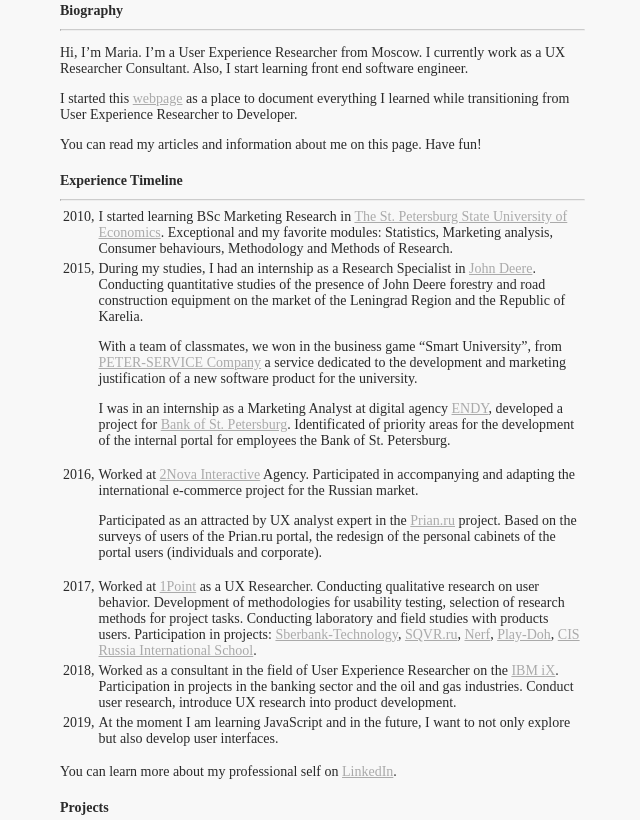
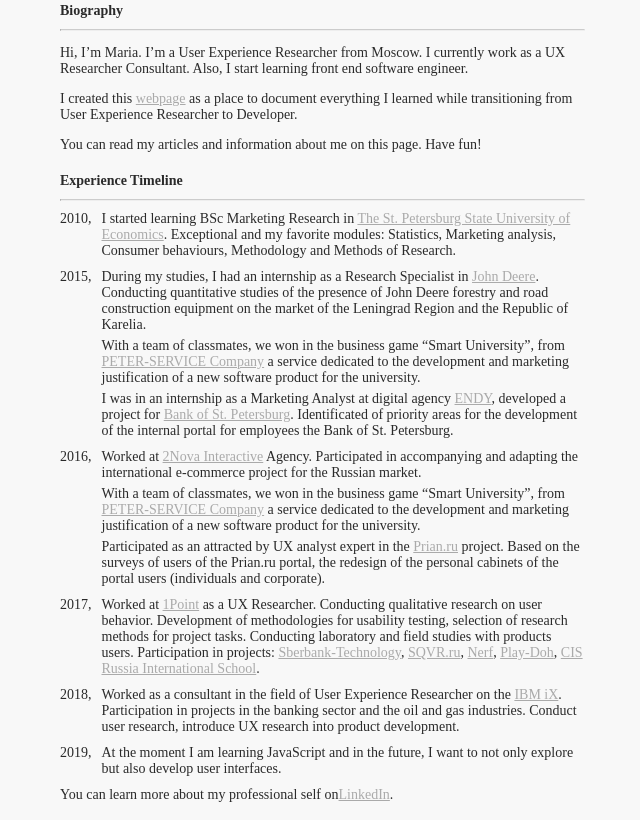
Before and after one commit to mpmqqq/UX-Profile, a plain HTML site: page index.html in a window 1280 px wide. Shown: the part 536-1356 px from the top of the page, without its empty margins (190-830 px from the left). Drawn offline with Linux system fonts and the light colour scheme; a web font is replaced by a local one.

Commit message:
Change Timeline

```diff
--- a/index.html
+++ b/index.html
@@ -29,7 +29,7 @@
                             <h2 id="biography" class="header-item"><a class="header" href="#">Biography</a></h2>
                             <hr class="line">
                                 <p class="section-content__text-item">Hi, I’m Maria. I’m a User Experience Researcher from Moscow. I currently work as a UX Researcher Consultant. Also, I start learning front end software engineer.</p>
-                                <p class="section-content__text-item">I started this <a class="link-underline" href="https://marypavlenko.github.io/UX-Profile/">webpage</a> as a place to document everything I learned while transitioning from User Experience Researcher to Developer.</p>
+                                <p class="section-content__text-item">I created this <a class="link-underline" href="https://marypavlenko.github.io/UX-Profile/">webpage</a> as a place to document everything I learned while transitioning from User Experience Researcher to Developer.</p>
                                 <p class="section-content__text-item">You can read my articles and information about me on this page. Have fun!</p>
                         </div>
                     </div>
@@ -37,40 +37,39 @@
                         <div class="section-content__block">
                             <h2 id="timeline" class="header-item"><a class="header" href="#">Experience Timeline</a></h2>
                             <hr class="line">
-                            <table class="section-content__list-item">
-                                <tr>
-                                    <td class="td__text-item section-content__text-item">2010,</td>
-                                    <td class="td__text-item section-content__text-item">I started learning BSc Marketing Research in <a class="link-underline" href="http://en.unecon.ru/">The St. Petersburg State University of Economics</a>. Exceptional and my favorite modules: Statistics, Marketing analysis, Consumer behaviours, Methodology and Methods of Research.</td>
-                                </tr>
-                                <tr>
-                                    <td class="td__text-item section-content__text-item">2015,</td>
-                                    <td class="td__text-item section-content__text-item">
-                                        During my studies, I had an internship as a Research Specialist in <a class="link-underline" href="https://www.deere.ru/ru/">John Deere</a>. Conducting quantitative studies of the presence of John Deere forestry and road construction equipment on the market of the Leningrad Region and the Republic of Karelia.
-                                        <p>With a team of classmates, we won in the business game “Smart University”, from <a class="link-underline" href="https://www.billing.ru/en">PETER-SERVICE Company</a> a service dedicated to the development and marketing justification of a new software product for the university.</p>
-                                        <p>I was in an internship as a Marketing Analyst at digital agency <a class="link-underline" href="https://endylab.ru/">ENDY</a>, developed a project for <a class="link-underline" href="https://endylab.ru/projects/branding/bspb">Bank of St. Petersburg</a>. Identificated of priority areas for the development of the internal portal for employees the Bank of St. Petersburg.</p>
-                                    </td>
-                                </tr>
-                                <tr>
-                                    <td class="td__text-item section-content__text-item">2016,</td>
-                                    <td class="td__text-item section-content__text-item">
-                                        Worked at <a class="link-underline" href="https://2nova.com">2Nova Interactive</a> Agency. Participated in accompanying and adapting the international e-commerce project for the Russian market.
-                                        <p>Participated as an attracted by UX analyst expert in the <a class="link-underline" href="https://prian.ru/">Prian.ru</a> project. Based on the surveys of users of the Prian.ru portal, the redesign of the personal cabinets of the portal users (individuals and corporate).</p>
-                                    </td>
-                                </tr>
-                                <tr>
-                                    <td class="td__text-item section-content__text-item">2017,</td>
-                                    <td class="td__text-item section-content__text-item">Worked at <a class="link-underline" href="http://1point.ru/">1Point</a> as a UX Researcher. Conducting qualitative research on user behavior. Development of methodologies for usability testing, selection of research methods for project tasks. Conducting laboratory and field studies with products users. Participation in projects: <a class="link-underline" href="https://sber-tech.com">Sberbank-Technology</a>,  <a class="link-underline" href="https://sqvr.ru/">SQVR.ru</a>, <a class="link-underline" href="https://nerfrussia.ru/">Nerf</a>, <a class="link-underline" href="https://playdoh.hasbro.com/ru-ru">Play-Doh</a>, <a class="link-underline" href="https://cisrussia.com/">CIS Russia International School</a>.</td>
-                                </tr>
-                                <tr>
-                                    <td class="td__text-item section-content__text-item">2018,</td>
-                                    <td class="td__text-item section-content__text-item">Worked as a consultant in the field of User Experience Researcher on the <a class="link-underline" href="https://www.ibm.com/services/ibmix/">IBM iX</a>. Participation in projects in the banking sector and the oil and gas industries. Conduct user research, introduce UX research into product development.</td>
-                                </tr>
-                                <tr>
-                                    <td class="td__text-item section-content__text-item">2019,</td>
-                                    <td class="td__text-item section-content__text-item">At the moment I am learning JavaScript and in the future, I want to not only explore but also develop user interfaces.</td>
-                                </tr>
-                            </table>
-                            <p class="section-content__text-item">You can learn more about my professional self on <a class="link-underline" href="https://www.linkedin.com/in/mspavlenko/">LinkedIn</a>.</p>
+                            <div class="section-content__work">
+                                <div class="section-content__text-item">2010,</div>
+                                <div class="section-content__text-item section-content__work-item">I started learning BSc Marketing Research in <a class="link-underline" href="http://en.unecon.ru/">The St. Petersburg State University of Economics</a>. Exceptional and my favorite modules: Statistics, Marketing analysis, Consumer behaviours, Methodology and Methods of Research.</div>
+                            </div>
+                            <div class="section-content__work">
+                                <div class="section-content__text-item">2015,</div>
+                                <div class="section-content__work-item">
+                                    <div class="section-content__text-item"> During my studies, I had an internship as a Research Specialist in <a class="link-underline" href="https://www.deere.ru/ru/">John Deere</a>. Conducting quantitative studies of the presence of John Deere forestry and road construction equipment on the market of the Leningrad Region and the Republic of Karelia.</div>
+                                    <div class="section-content__text-item section-content__text-item--extra">With a team of classmates, we won in the business game “Smart University”, from <a class="link-underline" href="https://www.billing.ru/en">PETER-SERVICE Company</a> a service dedicated to the development and marketing justification of a new software product for the university.</div>
+                                    <div class="section-content__text-item section-content__text-item--extra">I was in an internship as a Marketing Analyst at digital agency <a class="link-underline" href="https://endylab.ru/">ENDY</a>, developed a project for <a class="link-underline" href="https://endylab.ru/projects/branding/bspb">Bank of St. Petersburg</a>. Identificated of priority areas for the development of the internal portal for employees the Bank of St. Petersburg.</div>
+                                </div>
+                            </div>
+                            <div class="section-content__work">
+                                <div class="section-content__text-item">2016,</div>
+                                <div class="section-content__work-item">
+                                    <div class="section-content__text-item">Worked at <a class="link-underline" href="https://2nova.com">2Nova Interactive</a> Agency. Participated in accompanying and adapting the international e-commerce project for the Russian market.</div>
+                                    <div class="section-content__text-item section-content__text-item--extra">With a team of classmates, we won in the business game “Smart University”, from <a class="link-underline" href="https://www.billing.ru/en">PETER-SERVICE Company</a> a service dedicated to the development and marketing justification of a new software product for the university.</div>
+                                    <div class="section-content__text-item section-content__text-item--extra">Participated as an attracted by UX analyst expert in the <a class="link-underline" href="https://prian.ru/">Prian.ru</a> project. Based on the surveys of users of the Prian.ru portal, the redesign of the personal cabinets of the portal users (individuals and corporate).</div>
+                                </div>
+                            </div>
+                            <div class="section-content__work">
+                                <div class="section-content__text-item">2017,</div>
+                                <div class="section-content__text-item section-content__work-item">Worked at <a class="link-underline" href="http://1point.ru/">1Point</a> as a UX Researcher. Conducting qualitative research on user behavior. Development of methodologies for usability testing, selection of research methods for project tasks. Conducting laboratory and field studies with products users. Participation in projects: <a class="link-underline" href="https://sber-tech.com">Sberbank-Technology</a>,  <a class="link-underline" href="https://sqvr.ru/">SQVR.ru</a>, <a class="link-underline" href="https://nerfrussia.ru/">Nerf</a>, <a class="link-underline" href="https://playdoh.hasbro.com/ru-ru">Play-Doh</a>, <a class="link-underline" href="https://cisrussia.com/">CIS Russia International School</a>.</div>
+                            </div>
+                            <div class="section-content__work">
+                                <div class="section-content__text-item">2018,</div>
+                                <div class="section-content__text-item section-content__work-item">Worked as a consultant in the field of User Experience Researcher on the <a class="link-underline" href="https://www.ibm.com/services/ibmix/">IBM iX</a>. Participation in projects in the banking sector and the oil and gas industries. Conduct user research, introduce UX research into product development.</div>
+                            </div>
+                            <div class="section-content__work">
+                                <div class="section-content__text-item">2019,</div>
+                                <div class="section-content__text-item section-content__work-item">At the moment I am learning JavaScript and in the future, I want to not only explore but also develop user interfaces.</div>
+                            </div>
+                            <div class="section-content__text-item section-content__work">You can learn more about my professional self on <a class="link-underline" href="https://www.linkedin.com/in/mspavlenko/">LinkedIn</a>.</div>
                         </div>
                     </div>
                     <div class="section-content__item">
--- a/style.css
+++ b/style.css
@@ -133,7 +133,7 @@
 }
 
 .section-content__image {
-    background-image: url(maria-pavlenko.png);
+    background-image: url(fonts/maria-pavlenko.png);
     background-size: cover;
     background-repeat: no-repeat;
     height: 424px;
@@ -190,6 +190,12 @@
     margin-top: 5px;
 }
 
+.section-content__work {
+    display: flex;
+    flex-direction: row;
+    margin-top: 10px;
+}
+
 .link-underline {
     font-family: Montserrat-Regular;
     font-size: 14px;
@@ -211,6 +217,10 @@
     font-family: Montserrat-Medium;
 }
 
-.td__text-item {
-    vertical-align: top;
+.section-content__work-item {
+    margin-left: 10px;
 }
+
+.section-content__text-item--extra {
+    margin-top: 5px;
+}
```
Also changed, not shown: 1 other file.
